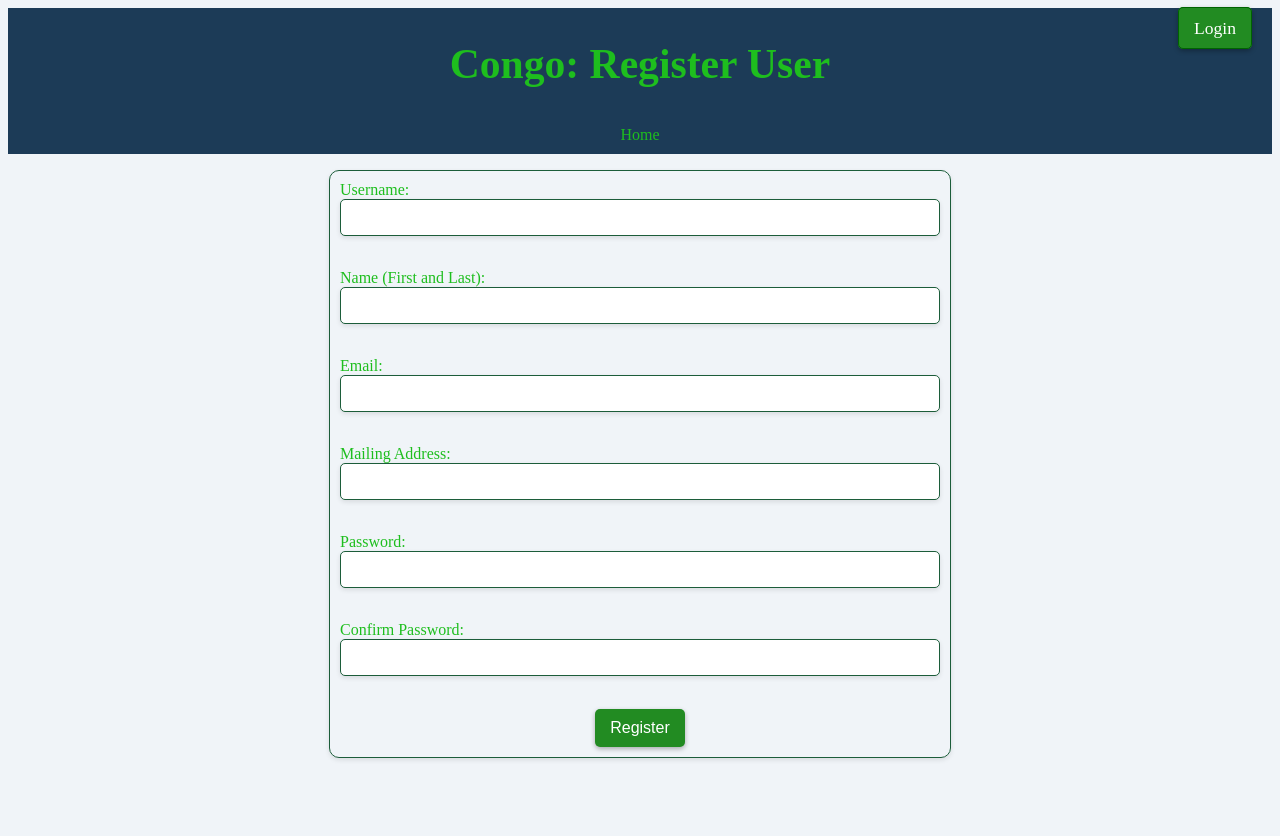
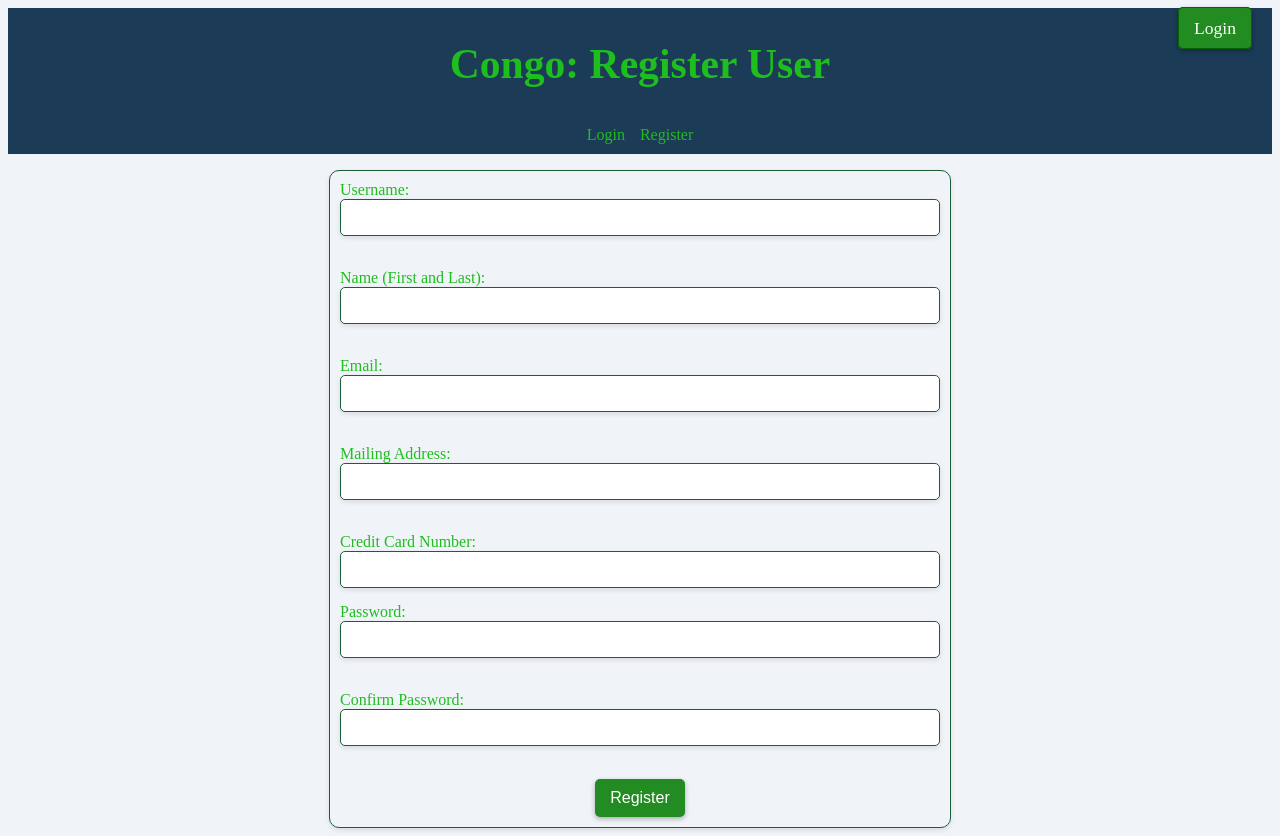
Before and after one commit to Lrseward22/A3, a Flask app: page /register/ in a window 1280 px wide. Before the commit the page ends 760 px from the top, so only its background shows below. Run offline with Flask 3, Linux system fonts and the light colour scheme.

Commit message:
All my assigned issues have been done.

```diff
--- a/app.py
+++ b/app.py
@@ -39,11 +39,14 @@ def register():
 
 @app.route('/users/', methods=['POST'])
 def create_user():
+    if models.has_user(request.form['username']):
+        return render_template('register_form.html', title='Home', username=session.get('username'), username_message='Username already exists. Please choose another.')
     if request.form['password'] != request.form['password_conf']:
-        return render_template('register_form.html', title='Home', username=session.get('username'), message='Passwords must match')
+        return render_template('register_form.html', title='Home', username=session.get('username'), password_message='Passwords must match.')
     # Create new user in database
-    models.create_user(request.form['username'], request.form['name'], request.form['email'],
-                       request.form['address'], request.form['password'])
+    if not models.create_user(request.form['username'], request.form['name'], request.form['email'],
+                              request.form['address'], request.form['payment'], request.form['password']):
+        return render_template('register_form.html', title='Home', username=session.get('username'), create_message='An unknown error occured when creating this User')
     return redirect(url_for('login_form'))
 
 
--- a/templates/header.html
+++ b/templates/header.html
@@ -22,10 +22,12 @@
         <h1>Congo: {{ title }}</h1>
     </div>
     <nav class="header-bottom">
-        <a href={{ url_for('index') }}>Home</a>
         {% if username %}
         <a href={{ url_for('get_items') }}>Shop</a>
         <a href={{ url_for('show_cart') }}>Cart</a>
+        {% else %}
+        <a href={{ url_for('login_form') }}>Login</a>
+        <a href={{ url_for('register') }}>Register</a>
         {% endif %}
     </nav>
 
--- a/templates/register_form.html
+++ b/templates/register_form.html
@@ -10,6 +10,12 @@
     <body>
         </p>
         <form method="POST" action="{{ url_for('create_user') }}" class="styled-form">
+            {% if create_message %}
+            <p class="error-message">{{ create_message }}</p>
+            {% endif %}
+            {% if username_message %}
+            <p class="error-message">{{ username_message }}</p>
+            {% endif %}
             Username: <input name="username" type="text">
             <br>
             Name (First and Last): <input name="name" type="text">
@@ -18,9 +24,10 @@
             <br>
             Mailing Address: <input name='address' type='text'>
             <br>
+            Credit Card Number: <input name='payment' type='text' maxlength=16>
 
-            {% if message %}
-            <p class="error-message">{{ message }}</p>
+            {% if password_message %}
+            <p class="error-message">{{ password_message }}</p>
             {% endif %}
 
             Password: <input name="password" type="password">
```
Also changed, not shown: models.py (+13 -4 lines), Congo.db.
